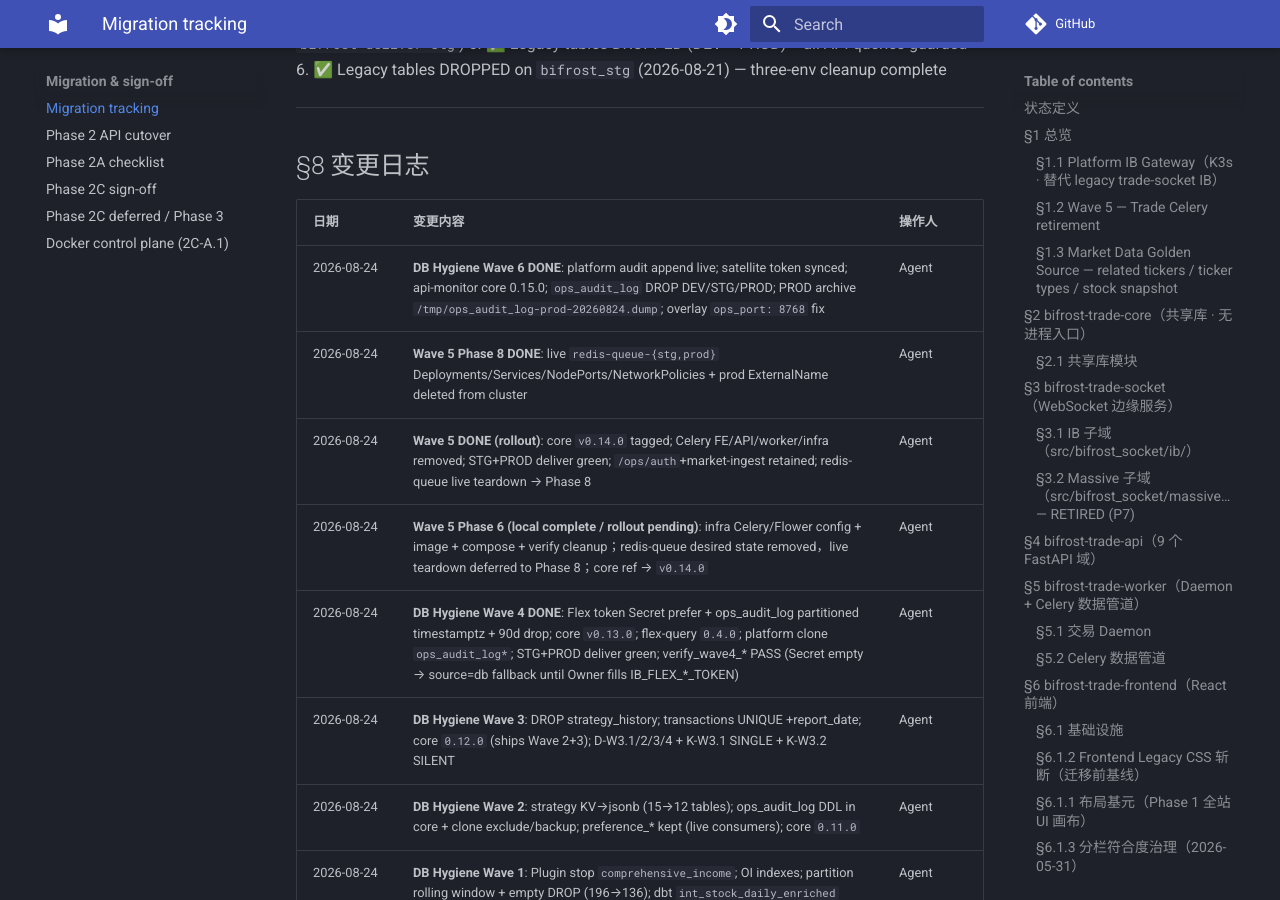
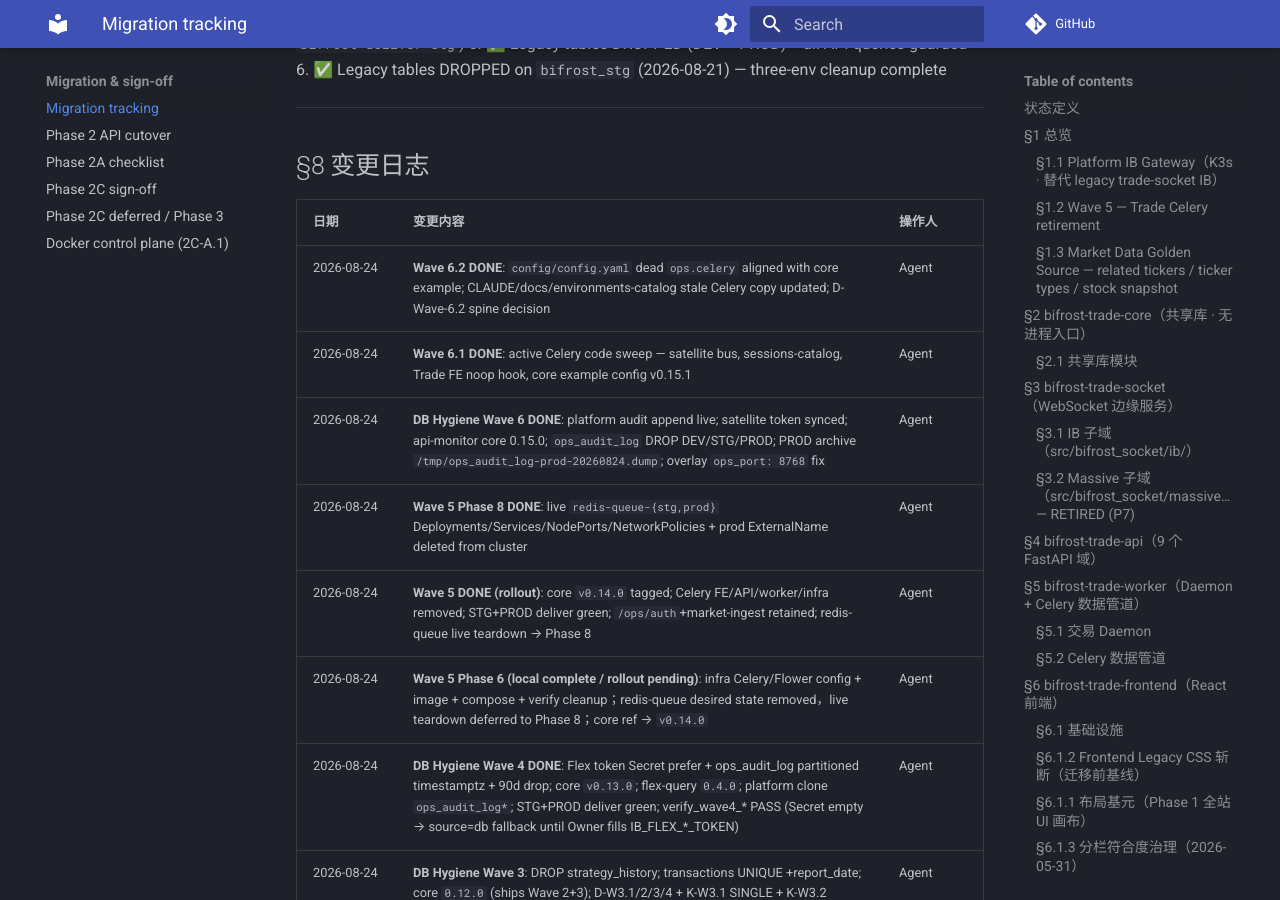
Before and after one commit to weitingzhao/bifrost-trade-infra, an MkDocs documentation site: the page built from docs/MIGRATION_TRACKING.md, in a window 1280 px wide and 900 px high, scrolled down 26856 px. Built offline with MkDocs 1.6.1 and Material for MkDocs 9.7.7, drawn with Linux system fonts in a browser that asks for light colours; comment, search, counter and statistics services are not loaded.

Commit message:
chore(wave-6.2): align local config and docs with Celery retirement
Remove dead ops.celery from config/config.yaml; update CLAUDE port table;
sync platform overlay D-Wave-6.2; refresh k8s comments and migration log.

Co-authored-by: Cursor <cursoragent@cursor.com>

```diff
--- a/docs/MIGRATION_TRACKING.md
+++ b/docs/MIGRATION_TRACKING.md
@@ -547,6 +547,8 @@ views `account_executions*`→`brokerage.executions*`.
 
 | 日期 | 变更内容 | 操作人 |
 |------|---------|--------|
+| 2026-08-24 | **Wave 6.2 DONE**: `config/config.yaml` dead `ops.celery` aligned with core example; CLAUDE/docs/environments-catalog stale Celery copy updated; D-Wave-6.2 spine decision | Agent |
+| 2026-08-24 | **Wave 6.1 DONE**: active Celery code sweep — satellite bus, sessions-catalog, Trade FE noop hook, core example config v0.15.1 | Agent |
 | 2026-08-24 | **DB Hygiene Wave 6 DONE**: platform audit append live; satellite token synced; api-monitor core 0.15.0; `ops_audit_log` DROP DEV/STG/PROD; PROD archive `/tmp/ops_audit_log-prod-20260824.dump`; overlay `ops_port: 8768` fix | Agent |
 | 2026-08-24 | **Wave 5 Phase 8 DONE**: live `redis-queue-{stg,prod}` Deployments/Services/NodePorts/NetworkPolicies + prod ExternalName deleted from cluster | Agent |
 | 2026-08-24 | **Wave 5 DONE (rollout)**: core `v0.14.0` tagged; Celery FE/API/worker/infra removed; STG+PROD deliver green; `/ops/auth`+market-ingest retained; redis-queue live teardown → Phase 8 | Agent |
```
Also changed, not shown: CLAUDE.md (+4 -5 lines), docs/WAVE5_ROLLOUT.md (+2 -0 lines), 6 other files.
